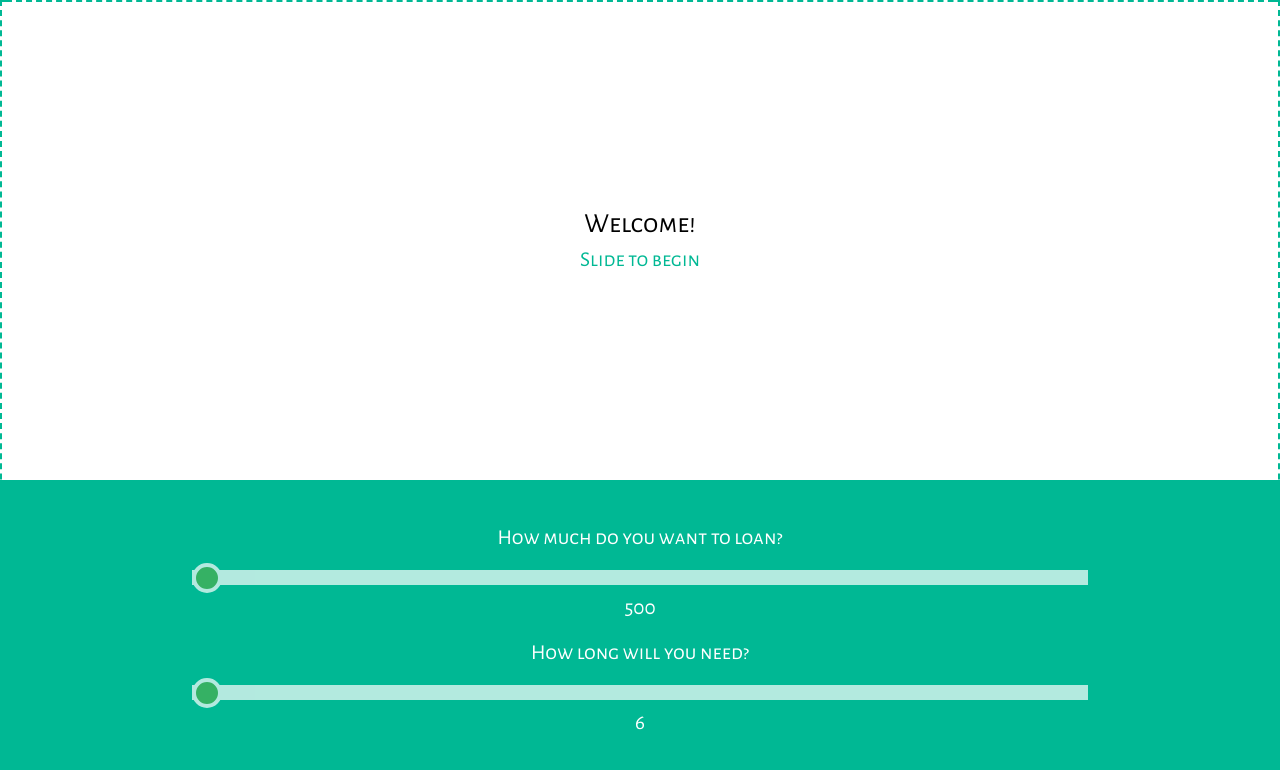
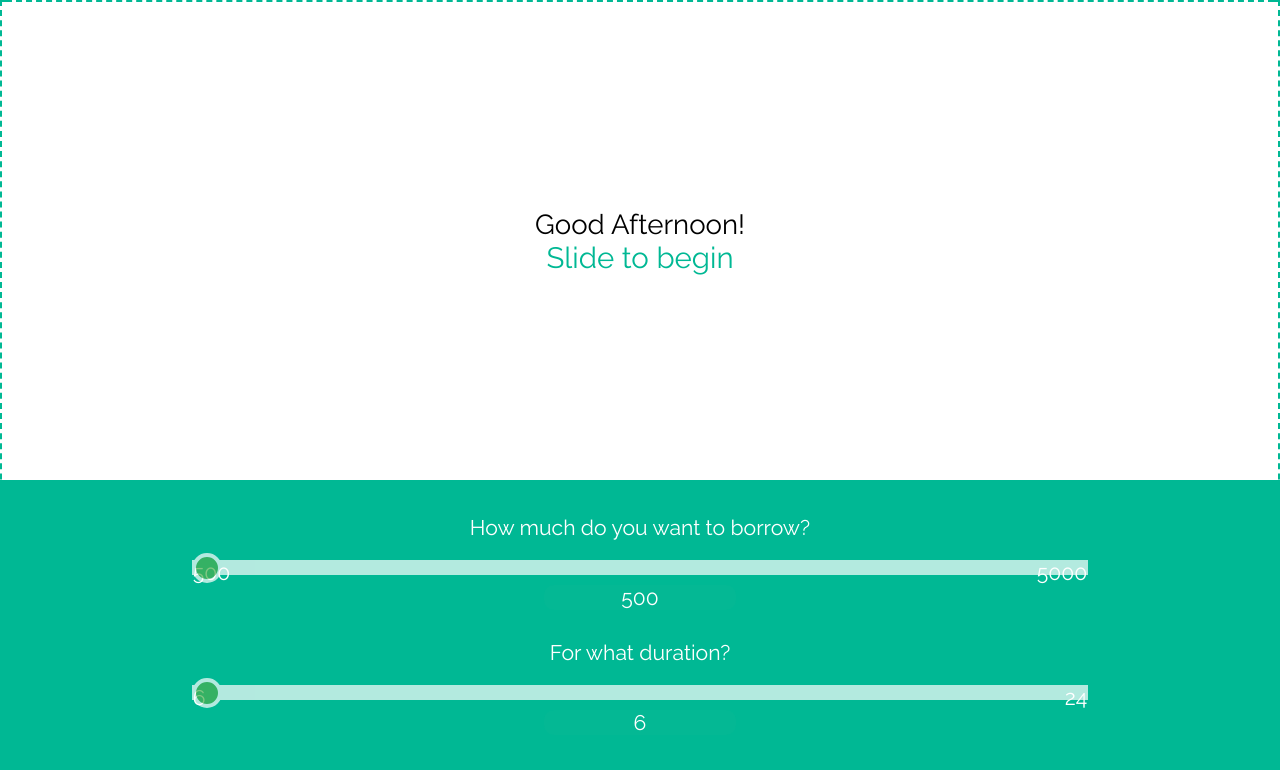
Before and after one commit to AdusparxAdith/LoanApp, a React (Create React App) app: page / in a window 1280 px wide. Shown: the top 770 px of the page. Built offline with nearby package versions, Linux system fonts and the light colour scheme.

Commit message:
Final Stable Version

```diff
--- a/package.json
+++ b/package.json
@@ -5,6 +5,7 @@
   "private": true,
   "dependencies": {
     "axios": "^0.19.0",
+    "gh-pages": "^2.0.1",
     "react": "^16.8.6",
     "react-dom": "^16.8.6",
     "react-scripts": "3.0.1"
--- a/src/App.css
+++ b/src/App.css
@@ -1,4 +1,4 @@
-@import url("https://fonts.googleapis.com/css?family=Alegreya+Sans+SC&display=swap");
+@import url("https://fonts.googleapis.com/css?family=Raleway&display=swap");
 
 /* GLOBAL VARIABLES */
 :root {
@@ -12,7 +12,7 @@
   margin: 0;
   padding: 0;
   border: 0;
-  font-family: "Alegreya Sans SC", sans-serif;
+  font-family: "Raleway", sans-serif;
   font-size: 100%;
   vertical-align: baseline;
   box-sizing: border-box;
@@ -44,6 +44,7 @@
 
 .highlight {
   color: #00b894;
+  font-size: 1.6rem;
 }
 
 .loss {
@@ -121,6 +122,25 @@
   margin-bottom: 10px;
 }
 
+.inputBox {
+  width: 15vw;
+  text-align: center;
+  border-radius: 10px;
+  padding: 0px;
+  background: #04b894;
+  outline: none;
+  color: white;
+}
+
+.indicators {
+  display: flex;
+  width: 90vw;
+  font-size: 0.9rem;
+  color: white;
+  position: absolute;
+  justify-content: space-between;
+}
+
 /* MEDIA QUERIES */
 @media only screen and (min-width: 1200px) {
   * {
@@ -129,4 +149,7 @@
   .footerBoard {
     border-radius: 0%;
   }
+  .indicators {
+    padding: 0 7rem;
+  }
 }
--- a/src/components/Context/user-context.js
+++ b/src/components/Context/user-context.js
@@ -23,7 +23,7 @@ export class UserProvider extends React.Component {
     let res = await axios.get(
       `https://ftl-frontend-test.herokuapp.com/interest?amount=${loanParam}&numMonths=${durationParam}`
     );
-    console.log(res.data);
+
     this.setState({ result: res.data });
   };
 
--- a/src/components/Layout/Dashboard.js
+++ b/src/components/Layout/Dashboard.js
@@ -3,9 +3,17 @@ import Footer from "../Layout/Footer";
 import { UserConsumer } from "../Context/user-context";
 
 const Dashboard = () => {
-  const convert = amount => {
-    return `USD ${amount} `;
+  const getTimeofDay = time => {
+    let hours = time.getHours();
+    let timeOfDay =
+      hours > 16
+        ? "Good Evening"
+        : hours > 12
+        ? "Good Afternoon"
+        : "Good Morning";
+    return timeOfDay;
   };
+
   return (
     <UserConsumer>
       {({ result: { interestRate, monthlyPayment, numPayments } }) => (
@@ -18,21 +26,21 @@ const Dashboard = () => {
                 <span
                   className={`highlight ${interestRate > 0.4 ? "loss" : ""}`}
                 >
-                  {monthlyPayment ? convert(monthlyPayment.amount) : null}
+                  ${monthlyPayment ? monthlyPayment.amount : null}
                 </span>{" "}
                 per month for {numPayments} months, at an interest rate of{" "}
                 {interestRate}
               </p>
             ) : (
               <p className="focusContent">
-                Welcome!
+                {getTimeofDay(new Date())}!
                 <br />
                 <span className="highlight"> Slide to begin</span>{" "}
               </p>
             )}
           </div>
 
-          <Footer convert={convert} />
+          <Footer />
         </Fragment>
       )}
     </UserConsumer>
--- a/src/components/Layout/Footer.js
+++ b/src/components/Layout/Footer.js
@@ -16,13 +16,13 @@ const Footer = ({ convert }) => {
       {({ loanValue, updateLoanValue, durationValue, updateDurationValue }) => (
         <div className="footerBoard">
           <div className="footerSection">
-            <p>How much do you want to loan?</p>
+            <p>How much do you want to borrow?</p>
             <Slider
               range={amountSliderRange}
               value={loanValue}
               updateValue={updateLoanValue}
             />
-            <p>How long will you need?</p>
+            <p>For what duration?</p>
             <Slider
               range={durationSliderRange}
               value={durationValue}
--- a/src/components/Slider.js
+++ b/src/components/Slider.js
@@ -2,23 +2,33 @@ import React, { Fragment } from "react";
 import PropTypes from "prop-types";
 
 const Slider = ({ range: { minValue, maxValue }, value, updateValue }) => {
-  const handleChange = (updateValue, event) => {
+  let valuee = value;
+  if (isNaN(valuee)) valuee = 0;
+  const handleChange = event => {
     updateValue(parseInt(event.target.value));
   };
 
   return (
     <Fragment>
       <div className="inputSection">
+        <div className="indicators">
+          <div>{minValue}</div>
+          <div>{maxValue}</div>
+        </div>
         <input
           type="range"
           min={minValue}
           max={maxValue}
-          value={value}
+          value={valuee}
           className="slider"
           id="myRange"
-          onChange={event => handleChange(updateValue, event)}
+          onChange={event => handleChange(event)}
         />
-        <p> {value}</p>
+        <input
+          className="inputBox"
+          value={valuee}
+          onChange={event => handleChange(event)}
+        />
       </div>
     </Fragment>
   );
```
Also changed, not shown: 1 other file (tests, documents, lock files or other folders).
